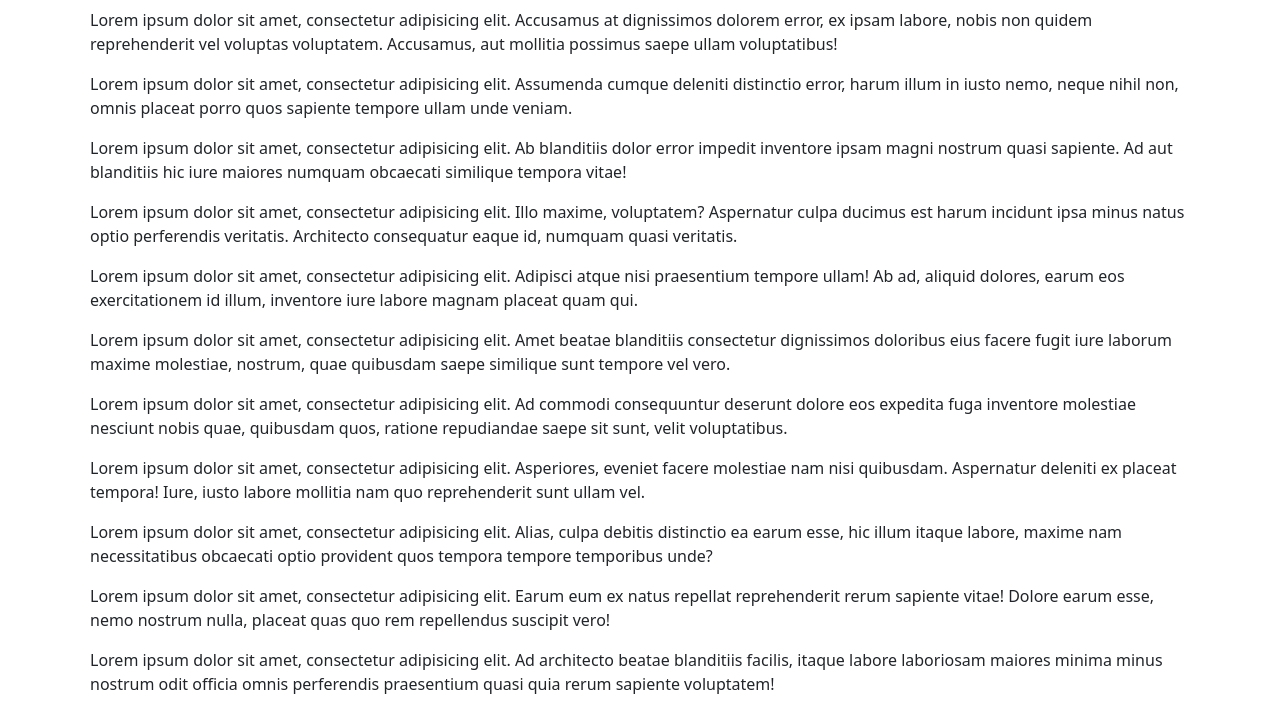
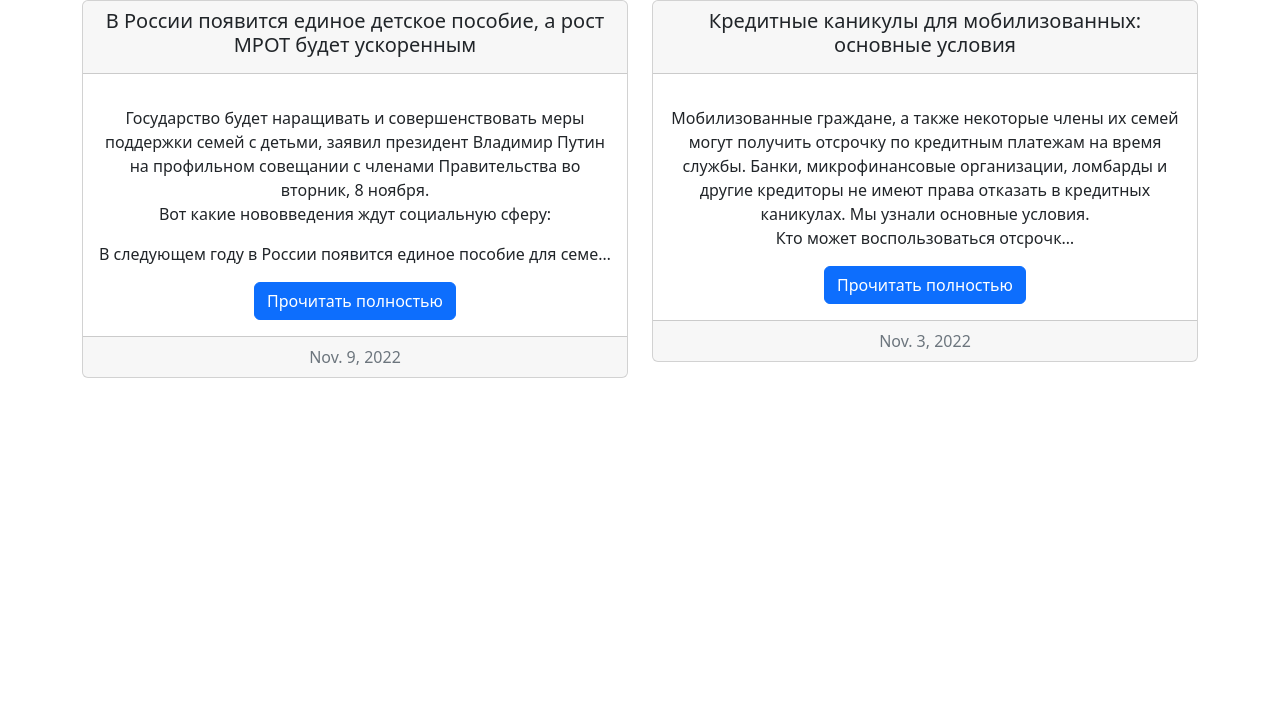
Before and after one commit to vagabund3219/testing, a Django app: page / in a window 1280 px wide. Shown: the part 90-800 px from the top of the page. Run offline with Django 4.2, Linux system fonts and the light colour scheme; a user stored in the database is signed in; data comes from the database, SQL or seed files in the repository; both versions use the stored data as it was after the commit.

Commit message:
добавил модель новостей, generic класс для вывода

```diff
--- a/kursach/admin.py
+++ b/kursach/admin.py
@@ -7,7 +7,7 @@ admin.site.register(Categories)
 admin.site.register(Type_of_transcation)
 admin.site.register(Check_data)
 admin.site.register(Transactions)
-
+admin.site.register(News)
 
 class TransactionsAdmin(admin.ModelAdmin):
     list_display = ('id', 'transactionDate')
--- a/kursach/forms.py
+++ b/kursach/forms.py
@@ -27,7 +27,6 @@ class Add_transaction_form(forms.ModelForm):
     class Meta:
         model = Transactions
         fields = ['item_transaction_date', 'item_name', 'item_price', 'item_category_id', 'item_type_id']
-        # fields = ['item_name', 'item_price', 'item_category_id', 'item_type_id']
         widgets = {
             'item_transaction_date': forms.DateInput(attrs={'class': 'form-control', 'id': 'foo', 'autocomplete':"off"}),
             'item_name': forms.TextInput(attrs={'class': 'form-control'}),
--- a/kursach/models.py
+++ b/kursach/models.py
@@ -2,6 +2,9 @@ import datetime
 from django.contrib.auth.models import User
 from django.db import models
 from django.shortcuts import reverse
+
+
+
 
 class Categories(models.Model):
     category_name = models.CharField(max_length=80, verbose_name='Название категории')
@@ -33,8 +36,19 @@ class Check_data(models.Model):
     class Meta:
         verbose_name = "Данные"
 
+
+class News(models.Model):
+    news_title = models.CharField(max_length=80)
+    news_date = models.DateField()
+    news_text = models.TextField()
+
+    def __str__(self):
+        return self.news_title
+
+    def get_absolute_url(self):
+        return reverse('full_news')
+
 class Transactions(models.Model):
-
     item_transaction_date = models.DateField(verbose_name='Дата')
     item_name = models.CharField(max_length=80, verbose_name='Имя')
     item_price = models.FloatField(verbose_name='Цена')
--- a/kursach/templates/kursach/main_page.html
+++ /dev/null
@@ -1,18 +0,0 @@
-{% extends 'kursach/base.html' %}
-{% block content %}
-    <div class="container">
-        <div class="news">
-            <div class="p-2">Lorem ipsum dolor sit amet, consectetur adipisicing elit. Accusamus at dignissimos dolorem error, ex ipsam labore, nobis non quidem reprehenderit vel voluptas voluptatem. Accusamus, aut mollitia possimus saepe ullam voluptatibus!</div>
-            <div class="p-2">Lorem ipsum dolor sit amet, consectetur adipisicing elit. Assumenda cumque deleniti distinctio error, harum illum in iusto nemo, neque nihil non, omnis placeat porro quos sapiente tempore ullam unde veniam.</div>
-            <div class="p-2">Lorem ipsum dolor sit amet, consectetur adipisicing elit. Ab blanditiis dolor error impedit inventore ipsam magni nostrum quasi sapiente. Ad aut blanditiis hic iure maiores numquam obcaecati similique tempora vitae!</div>
-            <div class="p-2">Lorem ipsum dolor sit amet, consectetur adipisicing elit. Illo maxime, voluptatem? Aspernatur culpa ducimus est harum incidunt ipsa minus natus optio perferendis veritatis. Architecto consequatur eaque id, numquam quasi veritatis.</div>
-            <div class="p-2">Lorem ipsum dolor sit amet, consectetur adipisicing elit. Adipisci atque nisi praesentium tempore ullam! Ab ad, aliquid dolores, earum eos exercitationem id illum, inventore iure labore magnam placeat quam qui.</div>
-            <div class="p-2">Lorem ipsum dolor sit amet, consectetur adipisicing elit. Amet beatae blanditiis consectetur dignissimos doloribus eius facere fugit iure laborum maxime molestiae, nostrum, quae quibusdam saepe similique sunt tempore vel vero.</div>
-            <div class="p-2">Lorem ipsum dolor sit amet, consectetur adipisicing elit. Ad commodi consequuntur deserunt dolore eos expedita fuga inventore molestiae nesciunt nobis quae, quibusdam quos, ratione repudiandae saepe sit sunt, velit voluptatibus.</div>
-            <div class="p-2">Lorem ipsum dolor sit amet, consectetur adipisicing elit. Asperiores, eveniet facere molestiae nam nisi quibusdam. Aspernatur deleniti ex placeat tempora! Iure, iusto labore mollitia nam quo reprehenderit sunt ullam vel.</div>
-            <div class="p-2">Lorem ipsum dolor sit amet, consectetur adipisicing elit. Alias, culpa debitis distinctio ea earum esse, hic illum itaque labore, maxime nam necessitatibus obcaecati optio provident quos tempora tempore temporibus unde?</div>
-            <div class="p-2">Lorem ipsum dolor sit amet, consectetur adipisicing elit. Earum eum ex natus repellat reprehenderit rerum sapiente vitae! Dolore earum esse, nemo nostrum nulla, placeat quas quo rem repellendus suscipit vero!</div>
-            <div class="p-2">Lorem ipsum dolor sit amet, consectetur adipisicing elit. Ad architecto beatae blanditiis facilis, itaque labore laboriosam maiores minima minus nostrum odit officia omnis perferendis praesentium quasi quia rerum sapiente voluptatem!</div>
-        </div>
-    </div>
-{% endblock %}
--- /dev/null
+++ b/kursach/templates/kursach/news_list.html
@@ -0,0 +1,26 @@
+{% extends 'kursach/base.html' %}
+{% block head %}
+    <link rel="stylesheet" href="">
+{% endblock %}
+{% block content %}
+    <div class="container">
+        <div class="row">
+            {% for item in object_list %}
+                <div class="col-6">
+                    <div class="card text-center">
+                      <div class="card-header card-title">
+                        <h5>{{ item.news_title }}</h5>
+                      </div>
+                      <div class="card-body">
+                        <p class="card-text card-height">{{ item.news_text|linebreaks|truncatechars:300}}</p>
+                        <a href="{% url 'news_detail' item.pk %}" class="btn btn-primary">Прочитать полностью</a>
+                      </div>
+                      <div class="card-footer text-muted">
+                        {{ item.news_date }}
+                      </div>
+                    </div>
+                </div>
+            {% endfor %}
+        </div>
+    </div>
+{% endblock %}
--- a/kursach/templates/kursach/transactions_create_form.html
+++ b/kursach/templates/kursach/transactions_create_form.html
@@ -29,6 +29,7 @@
                 <div class="col-2 p-2">
                     <label for="formFile" class="form-label">{{ form.item_price.label}}</label>
                     {{form.item_price}}
+
                 </div>
                 <div class="col-2 p-2" ><input type="submit" class="btn btn-primary col-12"></div>
              </div>
--- a/kursach/urls.py
+++ b/kursach/urls.py
@@ -2,10 +2,11 @@ from django.urls import path
 from .views import *
 
 urlpatterns = [
+    path('news/<int:pk>', NewsDetail.as_view(), name='news_detail'),
     path('add_transaction/', AddTransactionView.as_view(), name='add_transaction'),
     path('view_check/', ViewCheck.as_view(), name='view_check'),
     path('add_category', AddNewCategory.as_view(), name='add_category'),
     path('send_check/', send_check, name='send_check'),
     path('get_user_transactions', GetUserTransactions.as_view(), name='get_user_transactions' ),
-    path('', main, name='main'),
+    path('', NewsList.as_view(), name='main'),
 ]
--- a/kursach/views.py
+++ b/kursach/views.py
@@ -3,8 +3,16 @@ from django.utils import dateformat
 from kursovoiProekt import settings
 from .script_folder import checkScript
 from .forms import Add_check_form, Add_transaction_form, AddNewCategory
-from .models import Check_data, Transactions, Categories
-from django.views.generic import ListView, CreateView
+from .models import Check_data, Transactions, Categories, News
+from django.views.generic import ListView, CreateView, DetailView
+
+
+
+class NewsList(ListView):
+    model = News
+
+class NewsDetail(DetailView):
+    model = News
 
 class GetUserTransactions(ListView):
     model = Transactions
@@ -54,4 +62,4 @@ def send_check(request):
     return render(request, template, {'form': form})
 
 def main(request):
-    return render(request, 'kursach/main_page.html')
+    return render(request, 'kursach/news_list.html')
```
Also changed, not shown: db.sqlite3, kursach/migrations/0007_news_alter_categories_category_name_and_more.py (added).
